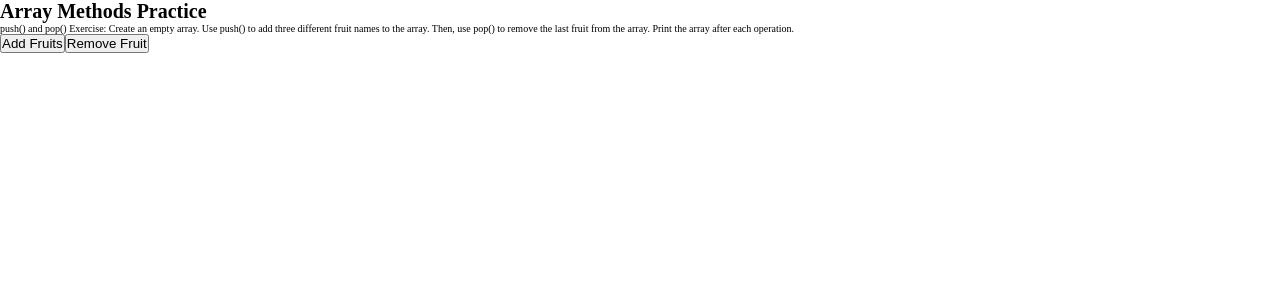
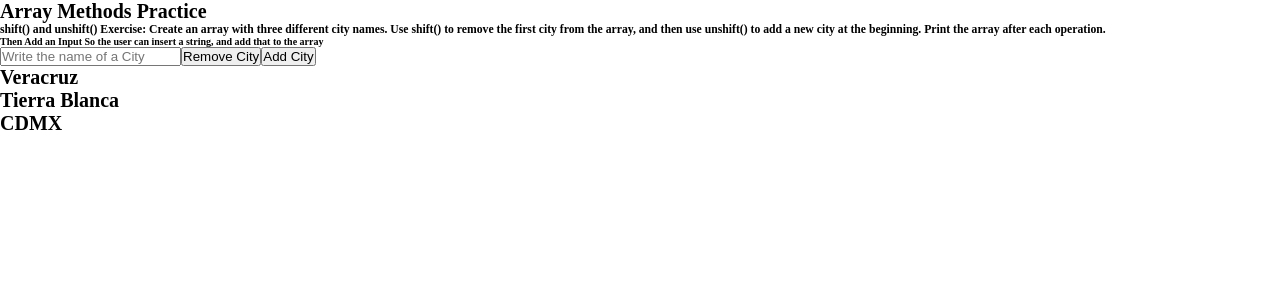
Before and after one commit to Carlos-Pretelin/JS-Puzzle, a React app: page / in a window 1280 px wide. Shown: the top 300 px of the page. Built offline with nearby package versions, Linux system fonts and the light colour scheme.

Commit message:
Completed the Shift and unshift Exercise

```diff
--- a/src/components/ArrayMethods/ArrayMethods.jsx
+++ b/src/components/ArrayMethods/ArrayMethods.jsx
@@ -1,41 +1,17 @@
 import React, {useEffect, useState} from 'react'
+import PushPop from './PushPop/PushPop'
+import ShiftUnshift from './ShiftUnshift/ShiftUnshift'
 
 const ArrayMethods = () => {
 
 
-    const EmptyArray = []
 
-    const onAdd = () => {
-        EmptyArray.push("Banana", "Apple", "Pear")
-        console.log(EmptyArray)
-    }
-
-    const onRemove = () => {
-        console.log(EmptyArray.pop())
-        console.log(EmptyArray)
-    }
   return (
     <div>
         <h1>Array Methods Practice</h1>
 
-        <div className='method-item'>
-
-            <p>
-                push() and pop()
-                Exercise: Create an empty array. Use push() to add three different fruit names to the array.
-                Then, use pop() to remove the last fruit from the array. Print the array after each operation.
-            </p>
-
-            <button
-            onClick={onAdd}
-            >Add Fruits
-            </button>
-
-            <button
-            onClick={onRemove}
-            >Remove Fruit
-            </button>
-        </div>
+        {/* <PushPop/> */}
+        <ShiftUnshift/>
 
         <div className='method-item'>
 
--- /dev/null
+++ b/src/components/ArrayMethods/PushPop/PushPop.jsx
@@ -0,0 +1,39 @@
+import React from 'react'
+
+const PushPop = () => {
+
+  const EmptyArray = []
+
+  const onAdd = () => {
+      EmptyArray.push("Banana", "Apple", "Pear")
+      console.log(EmptyArray)
+  }
+
+  const onRemove = () => {
+      console.log(EmptyArray.pop())
+      console.log(EmptyArray)
+  }
+
+  return (
+    <div className='method-item'>
+
+            <p>
+                push() and pop()
+                Exercise: Create an empty array. Use push() to add three different fruit names to the array.
+                Then, use pop() to remove the last fruit from the array. Print the array after each operation.
+            </p>
+
+            <button
+            onClick={onAdd}
+            >Add Fruits
+            </button>
+
+            <button
+            onClick={onRemove}
+            >Remove Fruit
+            </button>
+        </div>
+  )
+}
+
+export default PushPop
--- /dev/null
+++ b/src/components/ArrayMethods/ShiftUnshift/ShiftUnshift.jsx
@@ -0,0 +1,84 @@
+import React, { useState } from 'react'
+
+const ShiftUnshift = () => {
+    const citiesArray = ["Veracruz", "Tierra Blanca", "CDMX"]
+
+    const [inputValue, setInputValue] = useState("")
+
+    const [cities, setCities] = useState(citiesArray)
+
+
+
+
+
+
+    const onInputValueChange= (e) => {
+        const value = e.target.value;
+
+        setInputValue(value)
+        //console.log(value)
+    }
+
+
+
+
+
+    const removeCity = (array) => {
+        let newArray = array.shift()
+
+        console.log(newArray)
+        console.log(citiesArray)
+    }
+
+    const addCity = (newCity) => {
+
+        setCities([...cities, newCity])
+
+        console.log(cities)
+    }
+
+
+
+  return (
+    <div className='method-item'>
+
+
+        {/* INSTRUCCIONS */}
+        <h3>
+            shift() and unshift()
+            Exercise: Create an array with three different city names.
+            Use shift() to remove the first city from the array, and then use unshift() to add a new city at the beginning.
+            Print the array after each operation.
+        </h3>
+
+        <h4>Then Add an Input So the user can insert a string, and add that to the array</h4>
+
+
+
+        <input
+        placeholder='Write the name of a City'
+        value={inputValue}
+        onChange={onInputValueChange}
+        type="text" />
+
+
+
+
+        <button
+        onClick={() => removeCity(citiesArray)}
+        >Remove City</button>
+
+        <button
+        onClick={() => addCity(inputValue)}
+        >Add City</button>
+
+
+        {cities.map(item => (
+            <h1>{item}</h1>
+        ))}
+
+    </div>
+  )
+}
+
+export default ShiftUnshift
```
